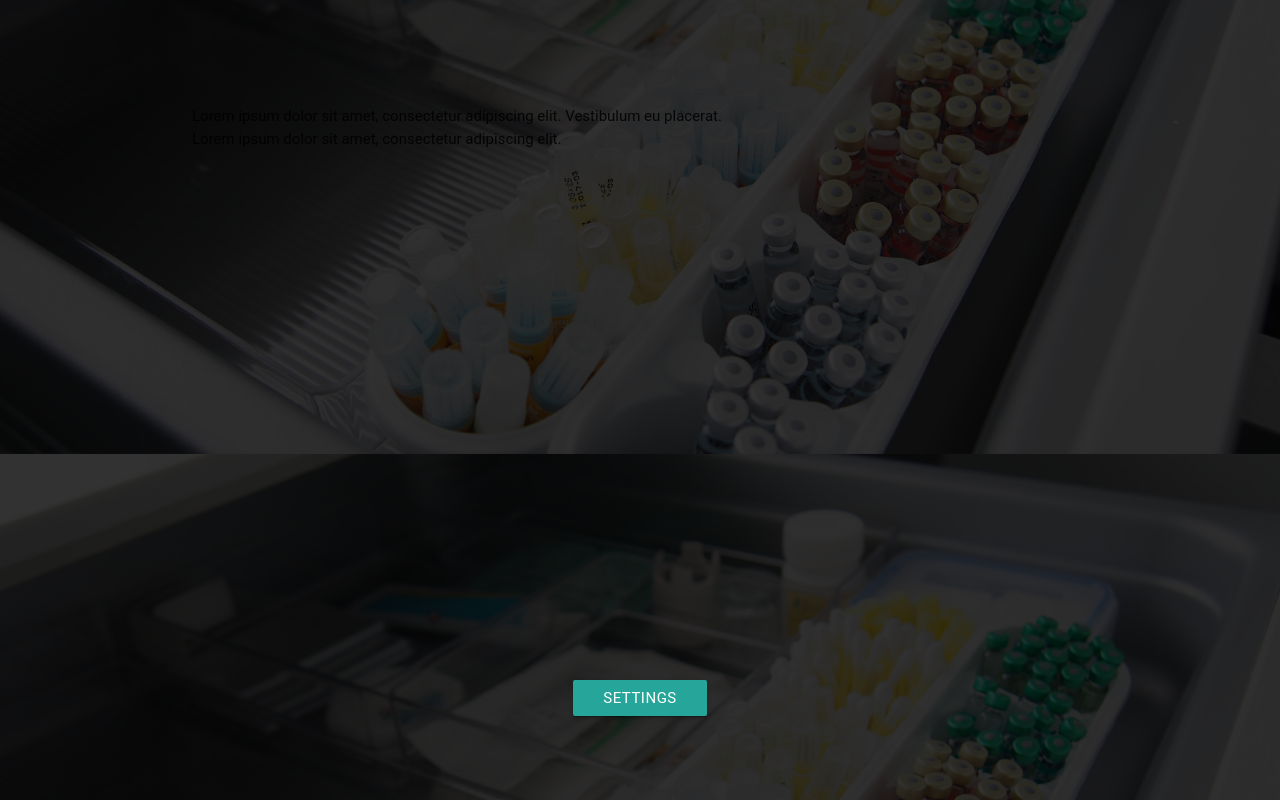
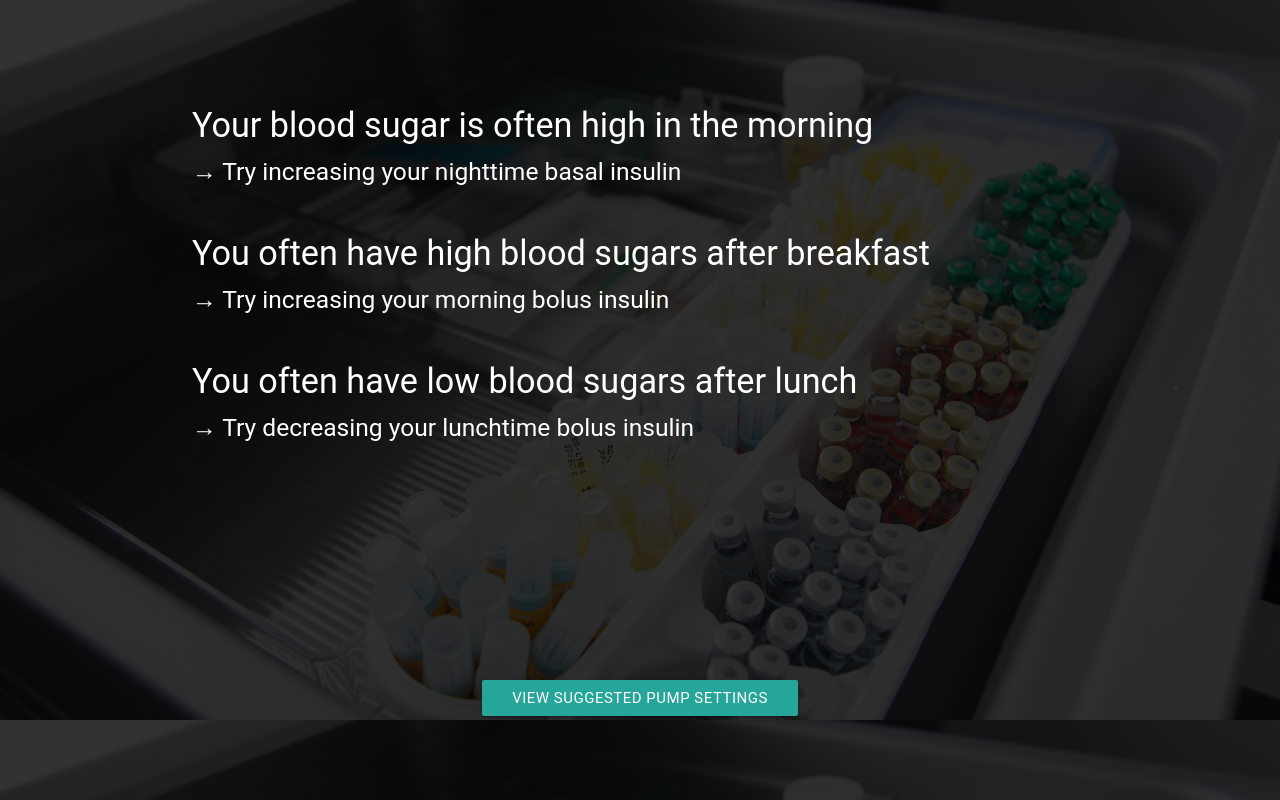
Before and after one commit to WesleyAC/hophacks, a Python web app: template app/templates/trends.html in a window 1280 px wide. Run offline with Jinja, Linux system fonts and the light colour scheme; the template is opened without the code that fills it, so the values that code supplies are empty; some web fonts are replaced.

Commit message:
Pretty up the trends page more

```diff
--- a/app/static/css/main.css
+++ b/app/static/css/main.css
@@ -1,7 +1,7 @@
 body {
   background-image: linear-gradient( rgba(0, 0, 0, 0.8), rgba(0, 0, 0, 0.8) ), url("../img/bg.jpg");
   background-size: cover;
-  background-position: center center;
+  /*background-position: center center;*/
 }
 
 .container {
--- a/app/templates/landing.html
+++ b/app/templates/landing.html
@@ -30,7 +30,8 @@
 
       <br>
       <div class="row center">
-        <a class="waves-effect waves-light btn">Get Started</a>
+        <a href="trends.html" class="waves-effect waves-light btn">Get Started</a>
+        <a href="trends.html" class="waves-effect waves-light btn">View Demo</a>
       </div>
 
     </div>
--- a/app/templates/trends.html
+++ b/app/templates/trends.html
@@ -4,7 +4,7 @@
     <meta charset="utf-8">
     <meta name="viewport" content="width=device-width, initial-scale=1.0"/>
 
-    <title>Trends</title>
+    <title>APPNAME » Trends</title>
 
     <link type="text/css" rel="stylesheet" href="../static/css/materialize.min.css"  media="screen,projection"/>
     <link type="text/css" rel="stylesheet" href="../static/css/main.css">
@@ -19,8 +19,21 @@
 
       <div class="trend-list">
         <ul>
-          <li> Lorem ipsum dolor sit amet, consectetur adipiscing elit. Vestibulum eu placerat. </li>
-          <li> Lorem ipsum dolor sit amet, consectetur adipiscing elit. </li>
+	  <li>
+            <h4 class="white-text"> Your blood sugar is often high in the morning </h5>
+	    <h5 class="white-text"> → Try increasing your nighttime basal insulin </h6>
+            <br>
+	  </li>
+	  <li>
+            <h4 class="white-text"> You often have high blood sugars after breakfast </h5>
+            <h5 class="white-text"> → Try increasing your morning bolus insulin </h6>
+            <br>
+	  </li>
+	  <li>
+            <h4 class="white-text"> You often have low blood sugars after lunch </h5>
+	    <h5 class="white-text"> → Try decreasing your lunchtime bolus insulin </h6>
+            <br>
+	  </li>
         </ul>
       </div>
 
@@ -29,7 +42,7 @@
     </div>
 
     <div class="row center bottom">
-      <a class="waves-effect waves-light btn">Settings</a>
+      <a class="waves-effect waves-light btn">View Suggested Pump Settings</a>
     </div>
 
   </body>
```
